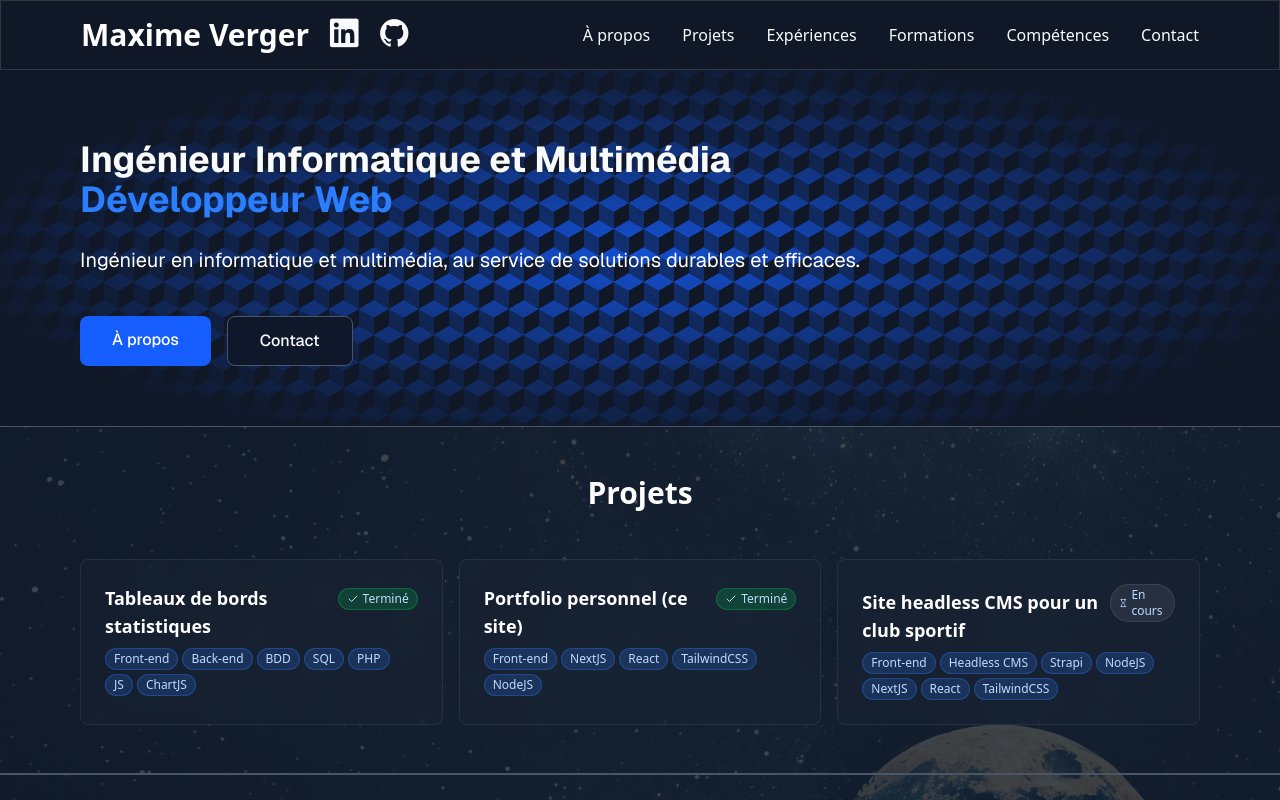
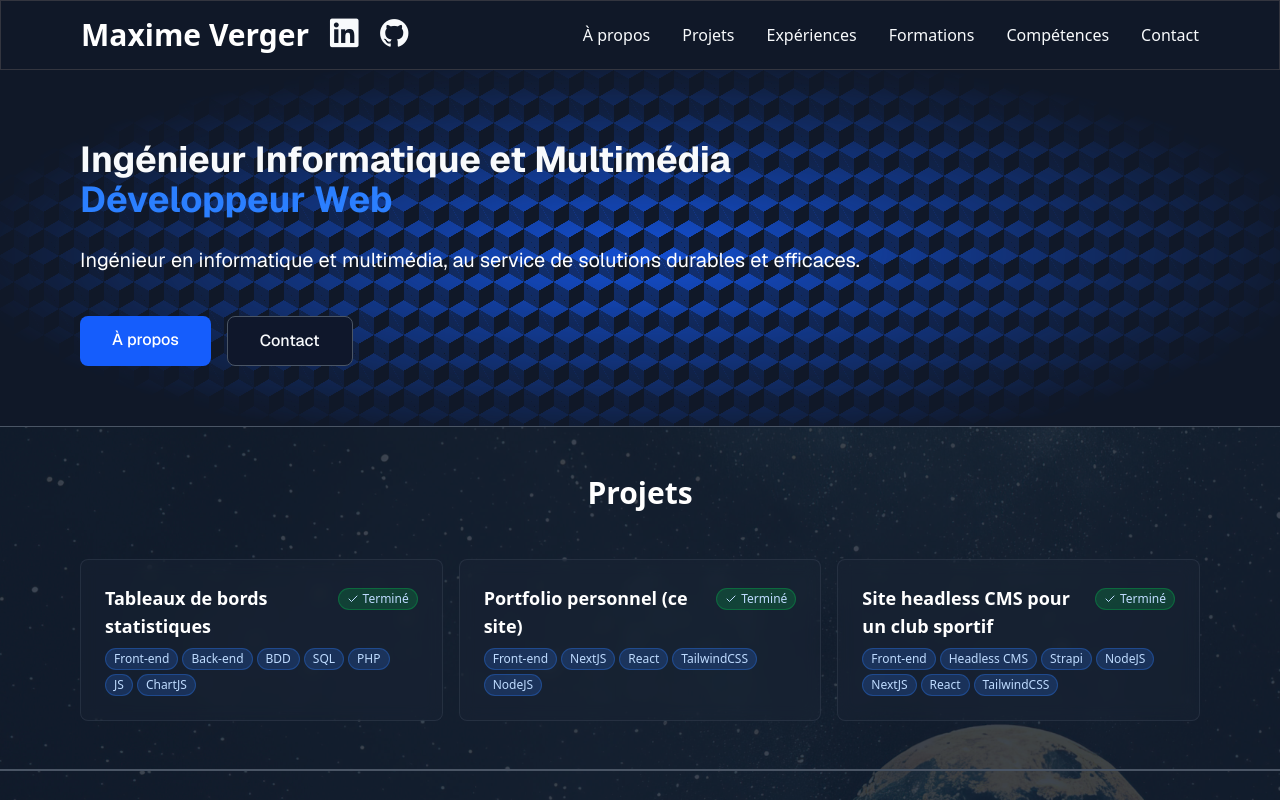
Before and after one commit to Noctis-19/Portfolio, a Next.js app: page / in a window 1280 px wide. Shown: the top 800 px of the page. Built offline with nearby package versions, Linux system fonts and the light colour scheme.

Commit message:
Changement du projet headless cms en terminé

```diff
--- a/src/app/components/ProjectSection.js
+++ b/src/app/components/ProjectSection.js
@@ -32,8 +32,8 @@ const ProjectSection = () => {
             tags: ["Front-end", "Headless CMS", "Strapi", "NodeJS", "NextJS", "React", "TailwindCSS"],
             description: "Site headless CMS en cours de développement pour un club d'athlétisme.",
             fullDescription: "Le site a pour but d'être utilisé et maintenu par quelqu'un qui ne maitrise pas l'informatique pour le choix du headless CMS avec Strapi qui est open-source.",
-            image: "/track-and-field.jpg",
-            status: {icon: Hourglass, color: "gray", text: "En cours"},
+            image: "/siteUSCS.png",
+            status: {icon: Check, color: "green", text: "Terminé"},
             techStack: ["Strapi", "NodeJS", "NextJS", "React", "TailwindCSS"],
         },
     ];
```
Also changed, not shown: public/siteUSCS.png (added).
